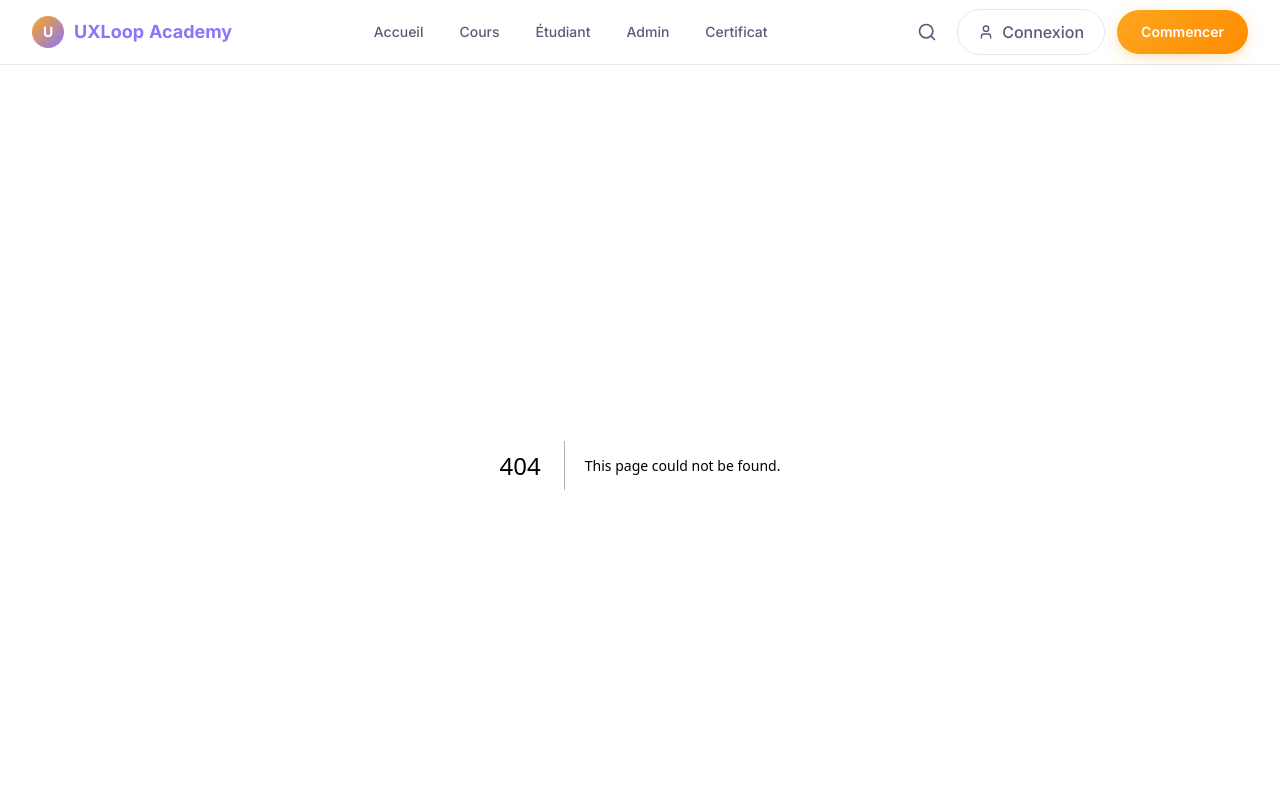
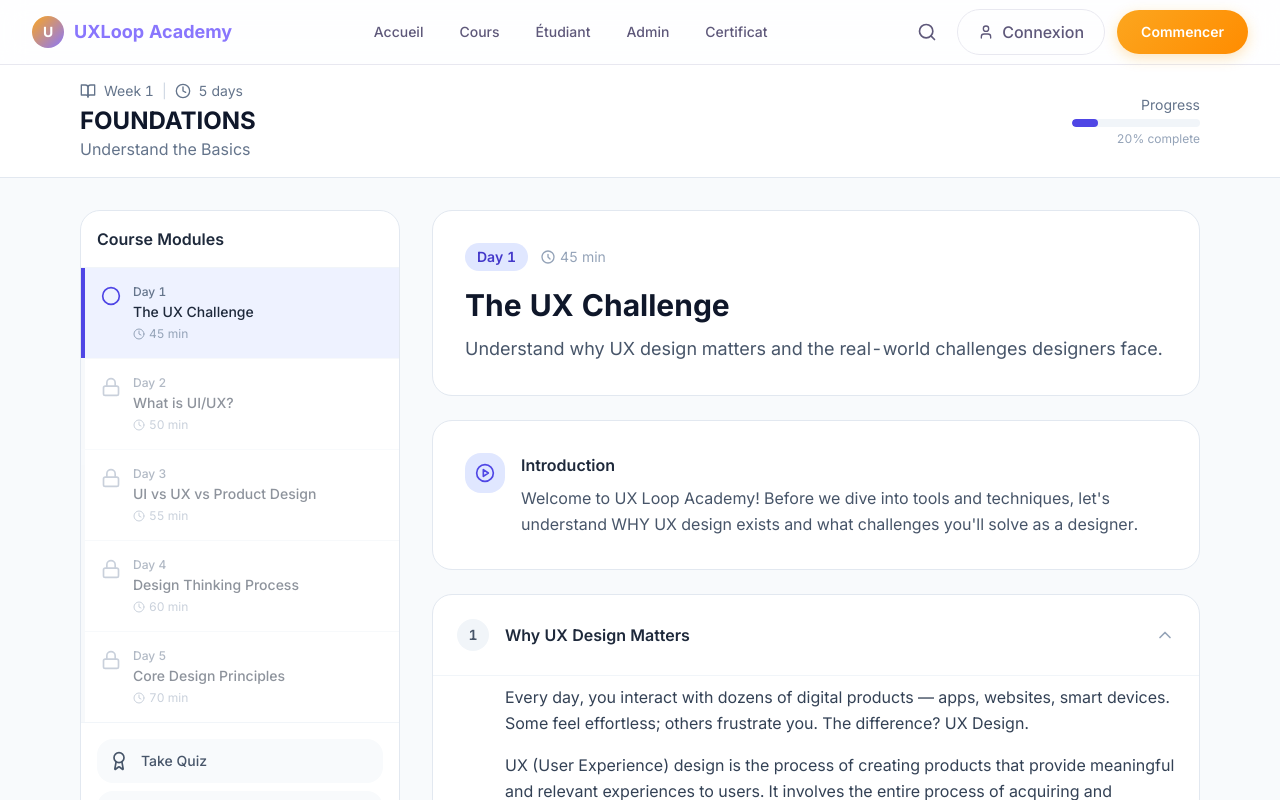
Before and after one commit to aziz202610/UXLoop-Academy, a Next.js app: page /courses/week-1 in a window 1280 px wide. Before the commit this address had no page. Shown: the top 800 px of the page. Built offline with nearby package versions, Linux system fonts and the light colour scheme.

Commit message:
Create Week1Page component for course module

```diff
--- /dev/null
+++ b/app/courses/week-1/page.tsx
@@ -0,0 +1,121 @@
+"use client";
+
+import { useState } from "react";
+import { motion, AnimatePresence } from "framer-motion";
+import { BookOpen, Clock } from "lucide-react";
+import { week1Course } from "@/lib/course-data";
+import CourseSidebar from "@/components/course/CourseSidebar";
+import ModuleContent from "@/components/course/ModuleContent";
+import QuizComponent from "@/components/course/QuizComponent";
+import AssignmentCard from "@/components/course/AssignmentCard";
+
+export default function Week1Page() {
+  const [activeModule, setActiveModule] = useState(0);
+  const [showQuiz, setShowQuiz] = useState(false);
+  const [showDeliverable, setShowDeliverable] = useState(false);
+
+  const course = week1Course;
+  const currentModule = course.modules[activeModule];
+  const progress =
+    ((activeModule + 1) / course.modules.length) * 100;
+
+  const handleSelectModule = (index: number) => {
+    setActiveModule(index);
+    setShowQuiz(false);
+    setShowDeliverable(false);
+  };
+
+  const handleShowQuiz = () => {
+    setShowQuiz(true);
+    setShowDeliverable(false);
+  };
+
+  const handleShowDeliverable = () => {
+    setShowDeliverable(true);
+    setShowQuiz(false);
+  };
+
+  const handleNext = () => {
+    if (activeModule < course.modules.length - 1) {
+      setActiveModule(activeModule + 1);
+    }
+  };
+
+  const handlePrevious = () => {
+    if (activeModule > 0) {
+      setActiveModule(activeModule - 1);
+    }
+  };
+
+  return (
+    <div className="min-h-screen bg-slate-50">
+      {/* Header */}
+      <div className="bg-white border-b border-slate-200 sticky top-0 z-10">
+        <div className="max-w-6xl mx-auto px-4 py-4">
+          <div className="flex items-center justify-between">
+            <div>
+              <div className="flex items-center gap-2 text-sm text-slate-500 mb-1">
+                <BookOpen className="w-4 h-4" />
+                <span>Week {course.week}</span>
+                <span className="text-slate-300">|</span>
+                <Clock className="w-4 h-4" />
+                <span>{course.duration}</span>
+              </div>
+              <h1 className="text-2xl font-bold text-slate-900">
+                {course.title}
+              </h1>
+              <p className="text-slate-500">{course.subtitle}</p>
+            </div>
+            <div className="text-right">
+              <div className="text-sm text-slate-500 mb-1">Progress</div>
+              <div className="w-32 h-2 bg-slate-100 rounded-full overflow-hidden">
+                <motion.div
+                  className="h-full bg-indigo-600 rounded-full"
+                  initial={{ width: 0 }}
+                  animate={{ width: `${progress}%` }}
+                  transition={{ duration: 0.5 }}
+                />
+              </div>
+              <div className="text-xs text-slate-400 mt-1">
+                {Math.round(progress)}% complete
+              </div>
+            </div>
+          </div>
+        </div>
+      </div>
+
+      <div className="max-w-6xl mx-auto px-4 py-8 flex gap-8">
+        {/* Sidebar */}
+        <CourseSidebar
+          course={course}
+          activeModule={activeModule}
+          showQuiz={showQuiz}
+          showDeliverable={showDeliverable}
+          onSelectModule={handleSelectModule}
+          onShowQuiz={handleShowQuiz}
+          onShowDeliverable={handleShowDeliverable}
+        />
+
+        {/* Main Content */}
+        <div className="flex-1 min-w-0">
+          <AnimatePresence mode="wait">
+            {showQuiz ? (
+              <QuizComponent key="quiz" quiz={course.quiz} />
+            ) : showDeliverable ? (
+              <AssignmentCard key="deliverable" deliverable={course.deliverable} />
+            ) : (
+              <ModuleContent
+                key={currentModule.id}
+                module={currentModule}
+                onNext={handleNext}
+                onPrevious={handlePrevious}
+                hasNext={activeModule < course.modules.length - 1}
+                hasPrevious={activeModule > 0}
+              />
+            )}
+          </AnimatePresence>
+        </div>
+      </div>
+    </div>
+  );
+}
```
